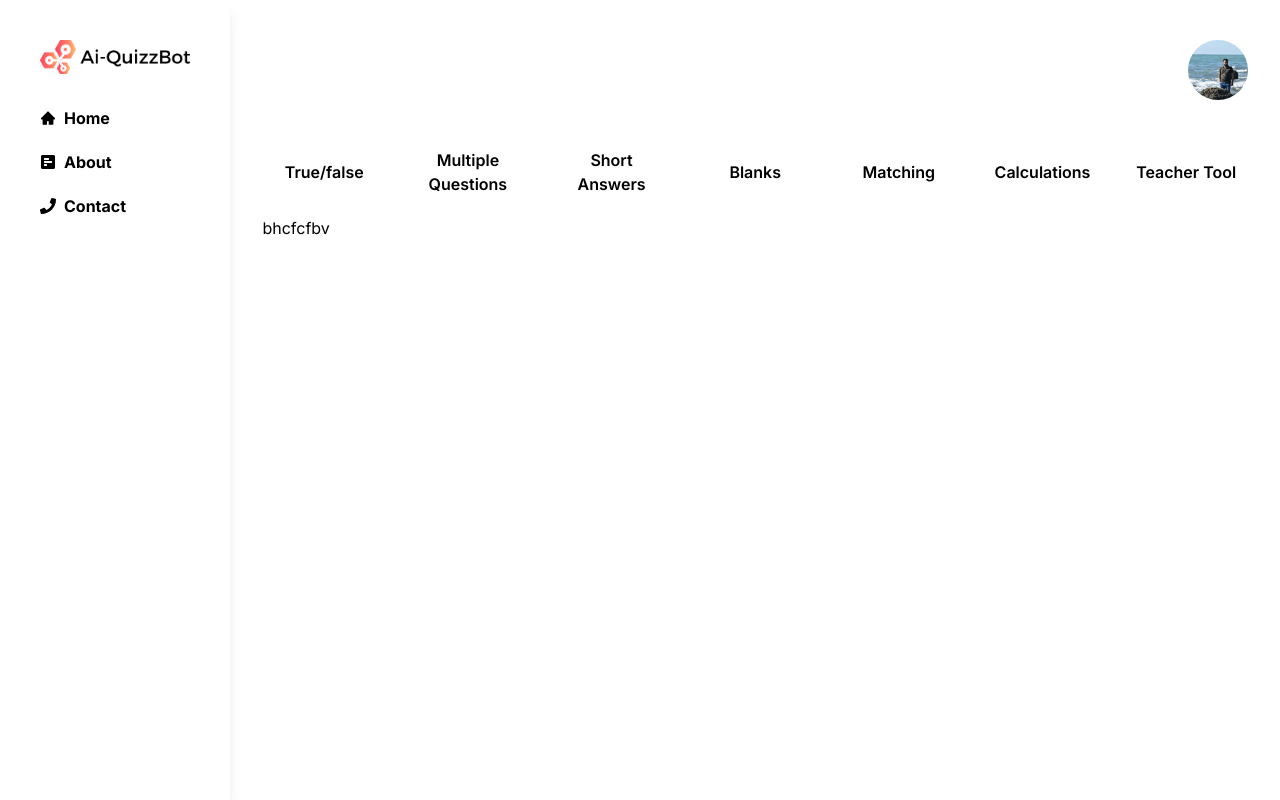
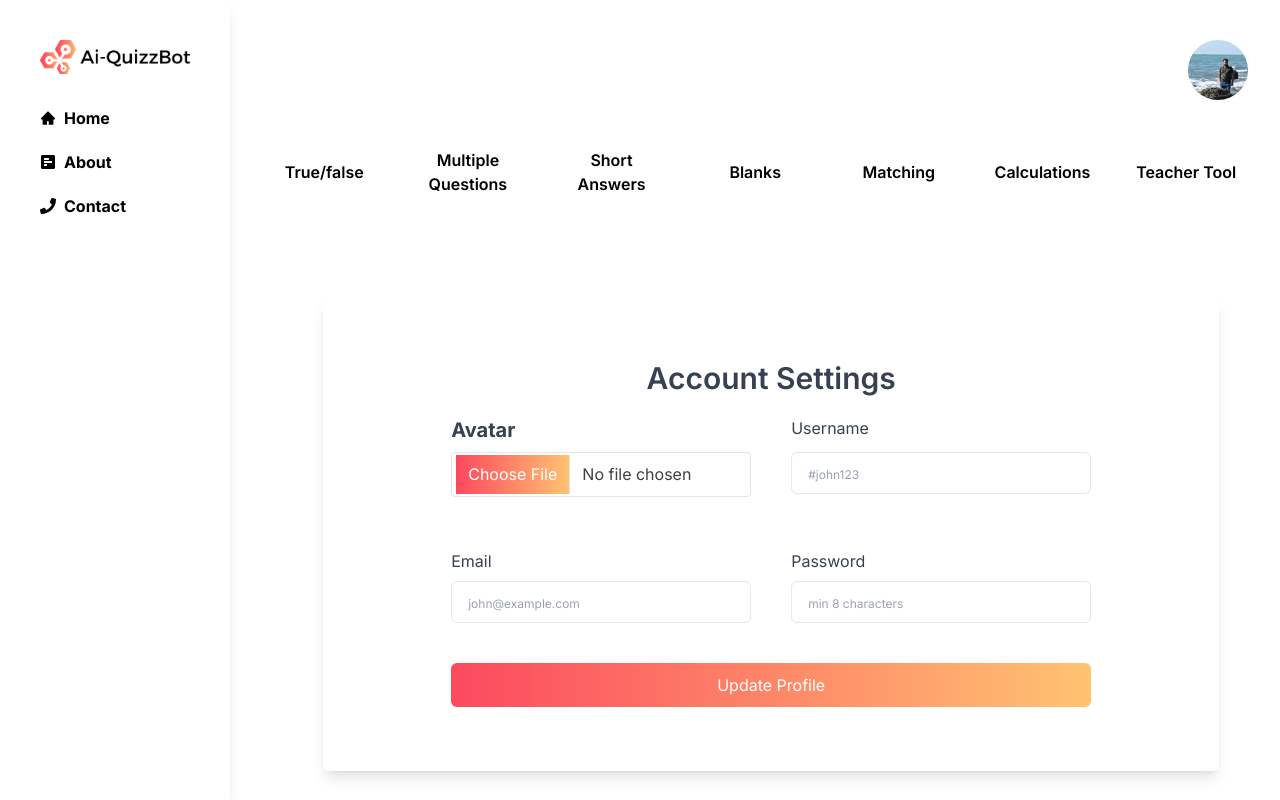
Before and after one commit to Md-Pervez-Hossain/quizzbot-ai, a Next.js app in the folder client/: page /account-settings in a window 1280 px wide. Shown: the top 800 px of the page. Built offline with nearby package versions, Linux system fonts and the light colour scheme; no server answers.

Commit message:
account-settings-initail-setup

```diff
--- a/client/src/components/AccountSetting.jsx
+++ b/client/src/components/AccountSetting.jsx
@@ -1,84 +1,121 @@
+"use client";
+import { useContext, useState } from "react";
+import PrimaryButton from "./PrimaryButton";
+import { AuthContext } from "@/context/AuthProvider";
+import LoaderSpinner from "./Loader/LoaderSpinner";
+
 const AccountSetting = () => {
+  const [loading, setLoading] = useState(false);
+  const { updateUser } = useContext(AuthContext);
+  const [data, setData] = useState({
+    email: "",
+    password: "",
+  });
+  const updateProfile = () => {
+    const { userInfo } = data;
+    setLoading(true);
+    updateUser(userInfo)
+      .then((res) => {
+        const user = res.user;
+        console.log(user);
+        setLoading(false);
+      })
+      .catch((err) => setLoading(false));
+  };
   return (
     <div className="">
-        <h1>bhcfcfbv</h1>
-      {/* <section class="max-w-4xl p-6 mx-auto bg-white rounded-md shadow-md  mt-20">
-        <h2 class="text-lg font-semibold text-gray-700 capitalize ">
+      <section class="max-w-4xl p-6 lg:px-32 lg:py-16 mx-auto bg-white rounded-md shadow-lg  mt-20 mb-20">
+        <h2 class="text-3xl mb-5 font-semibold text-gray-700 capitalize  text-center">
           Account settings
         </h2>
 
         <form>
-          <div class="grid grid-cols-1 gap-6 mt-4 sm:grid-cols-2">
+          <div class="grid grid-cols-1 gap-10 mt-4 sm:grid-cols-2">
             <div>
-              <label class="text-gray-700 dark:text-gray-200" for="username">
+              <label class="text-gray-700 font-bold text-xl" for="username">
+                Avatar
+              </label>
+              <div class="mb-3">
+                <input
+                  class="relative m-0 block w-full min-w-0 flex-auto cursor-pointer rounded border
+                  border-solid border-neutral-200 bg-clip-padding px-4 py-1 mt-2 font-normal
+                   leading-[2.15] text-neutral-700 transition duration-300 ease-in-out file:-mx-3
+                   file:-my-[0.32rem] file:cursor-pointer file:overflow-hidden file:rounded-none file:border-0
+                    file:border-solid file:border-inherit file:bg-gradient-to-r from-[#FC495F] to-[#FFC371] file:px-3 file:py-[0.12rem]
+                     file:text-white file:transition file:duration-150
+                      file:ease-in-out file:[border-inline-end-width:1px] file:[margin-inline-end:0.75rem]
+                       hover:file:bg-neutral-200 focus:border-[#FC495F] to-[#FFC371]
+                  focus:ring-[#FC495F] focus:ring-opacity-40
+                  focus:outline-none focus:ring"
+                  id="formFileLg"
+                  type="file"
+                />
+              </div>
+            </div>
+
+            <div>
+              <label class="text-gray-700 " for="userName">
                 Username
               </label>
               <input
-                id="username"
+                id="text"
                 type="text"
-                class="block w-full px-4 py-2 mt-2 text-gray-700
-                 bg-white border border-gray-200 rounded-md dark:bg-gray-800 dark:text-gray-300
-                  dark:border-gray-600 focus:border-blue-400 focus:ring-blue-300 focus:ring-opacity-40
-                   dark:focus:border-blue-300 focus:outline-none focus:ring"
+                placeholder="#john123"
+                class=" pl-4 placeholder:text-xs block w-full px-4 py-2 mt-3 text-gray-700
+                 bg-white border border-gray-200 rounded-md  focus:border-[#FC495F] to-[#FFC371]
+                  focus:ring-[#FC495F] focus:ring-opacity-40
+                  focus:outline-none focus:ring"
               />
             </div>
 
             <div>
-              <label
-                class="text-gray-700 dark:text-gray-200"
-                for="emailAddress"
-              >
-                Email Address
+              <label class="text-gray-700 " for="email">
+                Email
               </label>
               <input
-                id="emailAddress"
+                id="email"
                 type="email"
-                class="block w-full px-4 py-2 mt-2 text-gray-700
-                 bg-white border border-gray-200 rounded-md dark:bg-gray-800 dark:text-gray-300
-                 dark:border-gray-600 focus:border-blue-400 focus:ring-blue-300 focus:ring-opacity-40
-                 dark:focus:border-blue-300 focus:outline-none focus:ring"
+                placeholder="john@example.com"
+                class=" pl-4 placeholder:text-xs block w-full px-4 py-2 mt-2 text-gray-700
+                 bg-white border border-gray-200 rounded-md  focus:border-[#FC495F] to-[#FFC371]
+                  focus:ring-[#FC495F] focus:ring-opacity-40
+                    focus:outline-none focus:ring"
               />
             </div>
 
             <div>
-              <label class="text-gray-700 dark:text-gray-200" for="password">
+              <label class="text-gray-700 " for="password">
                 Password
               </label>
               <input
                 id="password"
                 type="password"
-                class="block w-full px-4 py-2 mt-2 text-gray-700
-                 bg-white border border-gray-200 rounded-md dark:bg-gray-800 dark:text-gray-300
-                  dark:border-gray-600 focus:border-blue-400 focus:ring-blue-300 focus:ring-opacity-40
-                   dark:focus:border-blue-300 focus:outline-none focus:ring"
-              />
-            </div>
-
-            <div>
-              <label
-                class="text-gray-700 dark:text-gray-200"
-                for="passwordConfirmation"
-              >
-                Password Confirmation
-              </label>
-              <input
-                id="passwordConfirmation"
-                type="password"
-                class="block w-full px-4 py-2 mt-2
-                 text-gray-700 bg-white border border-gray-200 rounded-md dark:bg-gray-800
-                  dark:text-gray-300 dark:border-gray-600 focus:border-blue-400 focus:ring-blue-300
-                   focus:ring-opacity-40 dark:focus:border-blue-300 focus:outline-none focus:ring"
+                placeholder="min 8 characters"
+                class=" pl-4 placeholder:text-xs block w-full px-4 py-2 mt-2
+                 text-gray-700 bg-white border border-gray-200 rounded-md  focus:border-[#FC495F] to-[#FFC371]
+                  focus:ring-[#FC495F]
+                   focus:ring-opacity-40  focus:outline-none focus:ring"
               />
             </div>
           </div>
+          {/* {loading ? (
+            <PrimaryButton loading={loading}>
+              <LoaderSpinner /> Loading
+            </PrimaryButton>
+          ) : (
+            <PrimaryButton funq={updateProfile}>Log In</PrimaryButton>
+          )} */}
 
-          <div class="flex justify-end mt-6">
-            <button class="px-8 py-2.5 leading-5 text-white transition-colors duration-300 transform bg-gray-700 rounded-md hover:bg-gray-600 focus:outline-none focus:bg-gray-600">
-              Save
+          <div class="flex justify-end mt-10">
+            <button
+              class="px-8 py-3 leading-5 w-full text-white transition-colors duration-300 transform
+             bg-gradient-to-r from-[#FC495F] to-[#FFC371] rounded-md  focus:outline-none focus:bg-gray-600"
+            >
+              Update Profile
             </button>
           </div>
         </form>
-      </section> */}
+      </section>
     </div>
   );
 };
```
Also changed, not shown: 1 other file (tests, documents, lock files or other folders).
